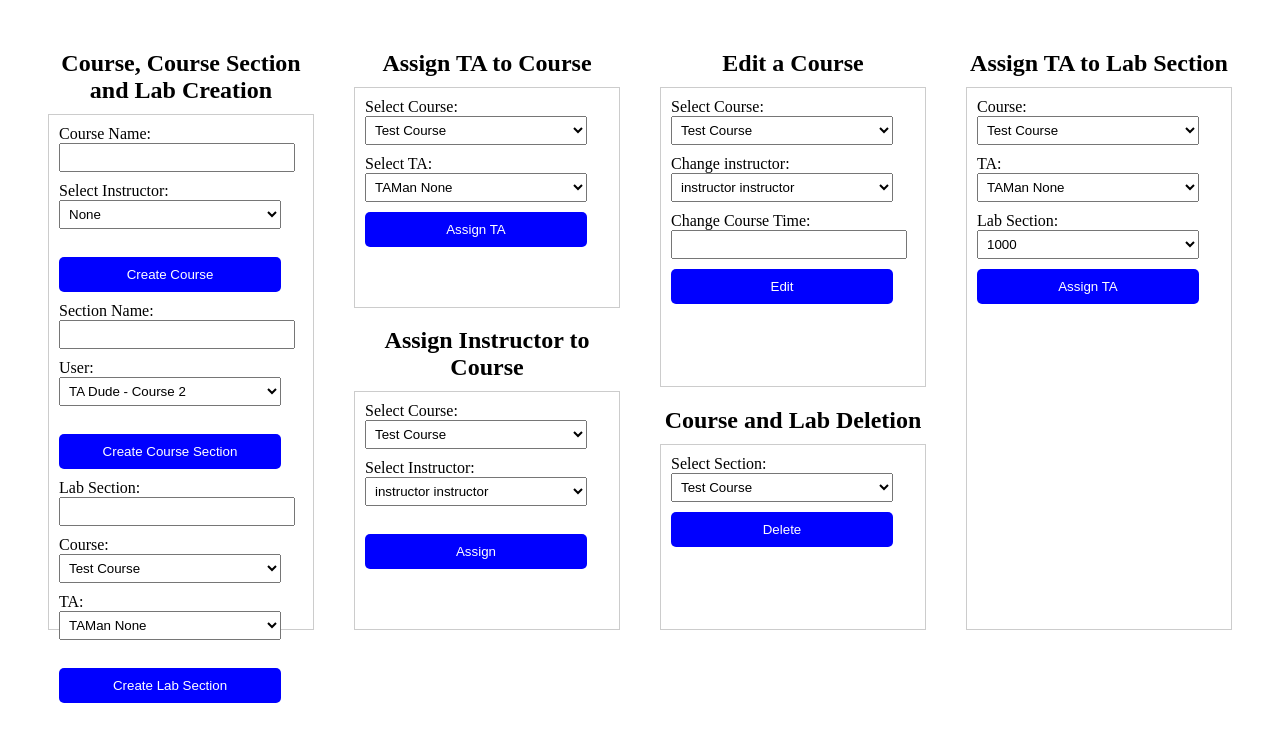
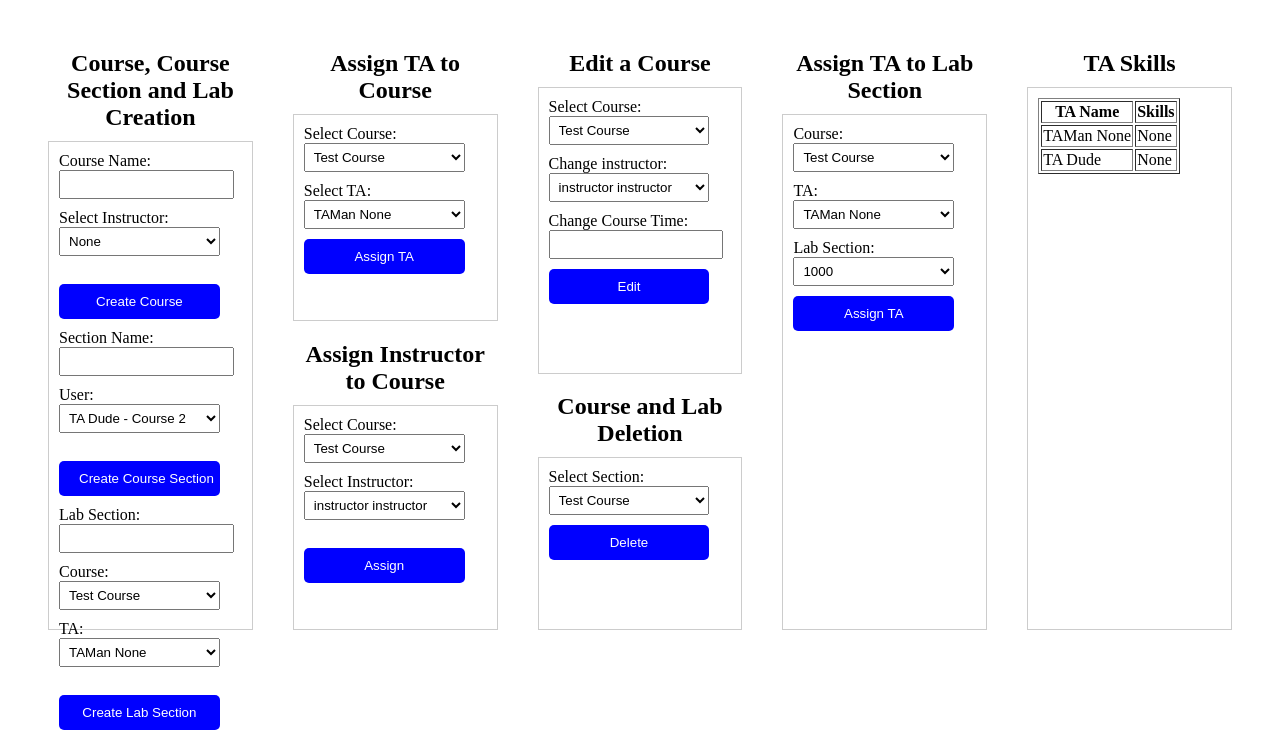
Before and after one commit to NathanEdwards2023/TaScheduler, a Django app: page /courseManagement/ in a window 1280 px wide. Shown: the part 104-844 px from the top of the page. Before the commit the page ends 807 px from the top, so only its background shows below. Run offline with Django 5.2, Linux system fonts and the light colour scheme; a user stored in the database is signed in; data comes from the database, SQL or seed files in the repository.

Commit message:
Added view skills

```diff
--- a/templates/courseManagement.html
+++ b/templates/courseManagement.html
@@ -133,15 +133,15 @@
                             </select>
                         </div>
                         <input type="submit" name="assignTAToCourseBtn" value="Assign TA" class="submit-btn">
-                        {% if messages %}
                         <div class="messages">
                             {% for message in messages %}
-                                <div {% if message.tags %} class="{{ message.tags }}" {% endif %}>
+                                {% if 'course_assign' in message.tags %}
+                                    <div class="{{ message.tags }}">
                                     {{ message }}
                                      </div>
+                                 {% endif %}
                             {% endfor %}
                         </div>
-                        {% endif %}
                     </form>
                 </div>
                 <!--Assign Instructor to Course-->
@@ -250,20 +250,45 @@
                             {% endfor %}
                         </select>
                         <input type="submit" name="assignTAToLabBtn" value="Assign TA" class="submit-btn">
-                        {% if messages %}
                        <div class="messages">
                             {% for message in messages %}
-                                    {% if 'lab_success' in message.tags or 'lab_error' in message.tags %}
+                                {% if 'lab_assign' in message.tags %}
                                     <div class="{{ message.tags }}">
                                     {{ message }}
                                     </div>
                             {% endif %}
                     {% endfor %}
                     </div>
-                {% endif %}
                     </form>
                 </div>
             </section>
+        <!-- TA Skills Section -->
+<section>
+    <h2 class="menuTitle">TA Skills</h2>
+    <div class="menuBoxMid">
+        {% if TAs %}
+            <table border="1">
+                <thead>
+                    <tr>
+                        <th>TA Name</th>
+                        <th>Skills</th>
+                    </tr>
+                </thead>
+                <tbody>
+                    {% for ta in TAs %}
+                        <tr>
+                            <td>{{ ta.firstName }} {{ ta.lastName }}</td>
+                            <td>{{ ta.skills }}</td>
+                        </tr>
+                    {% endfor %}
+                </tbody>
+            </table>
+        {% else %}
+            <p>No TAs available</p>
+        {% endif %}
+    </div>
+</section>
+
         </div>
     </main>
 </body>
```
Lines whose indentation alone changed are shown as unchanged.
